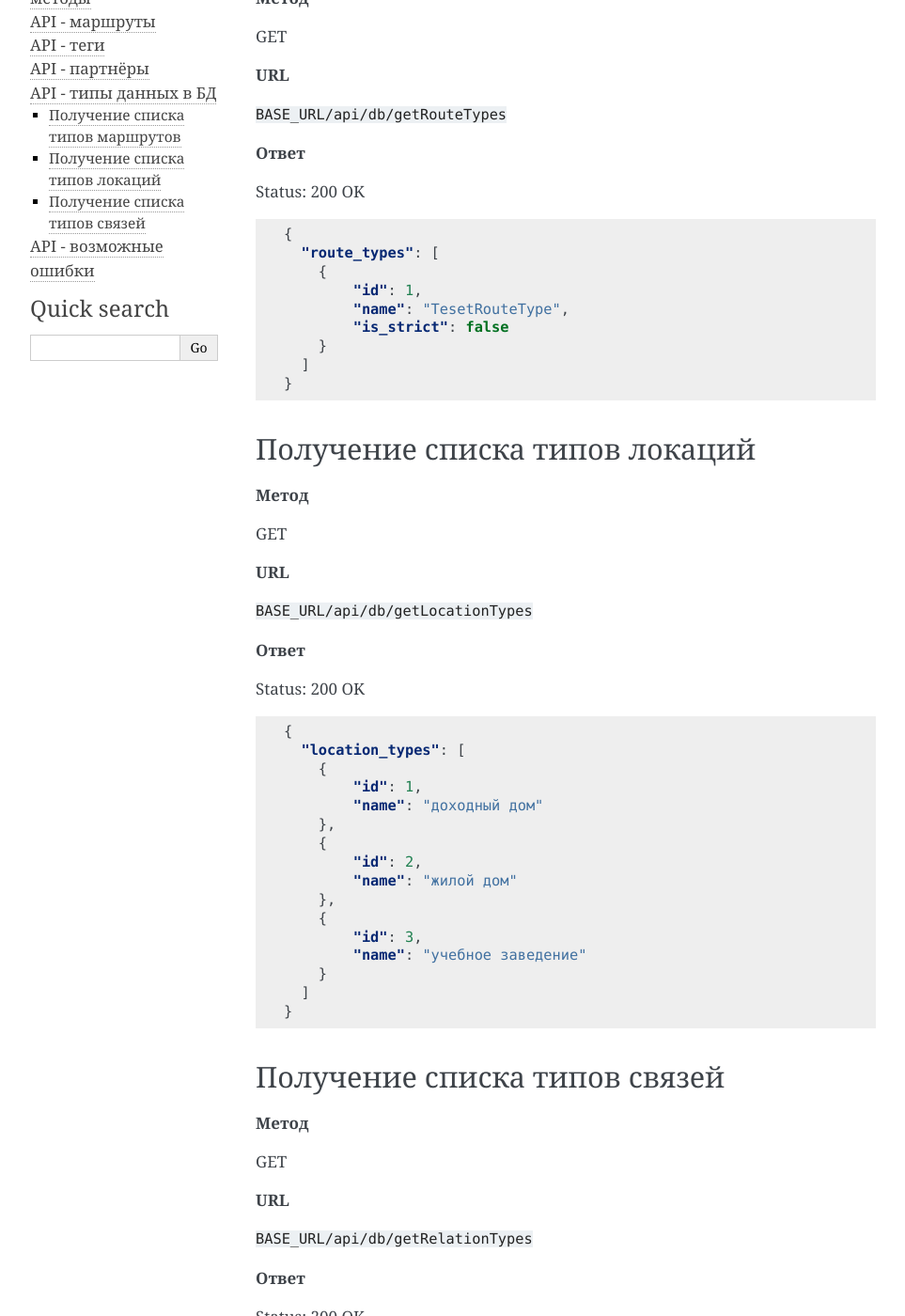
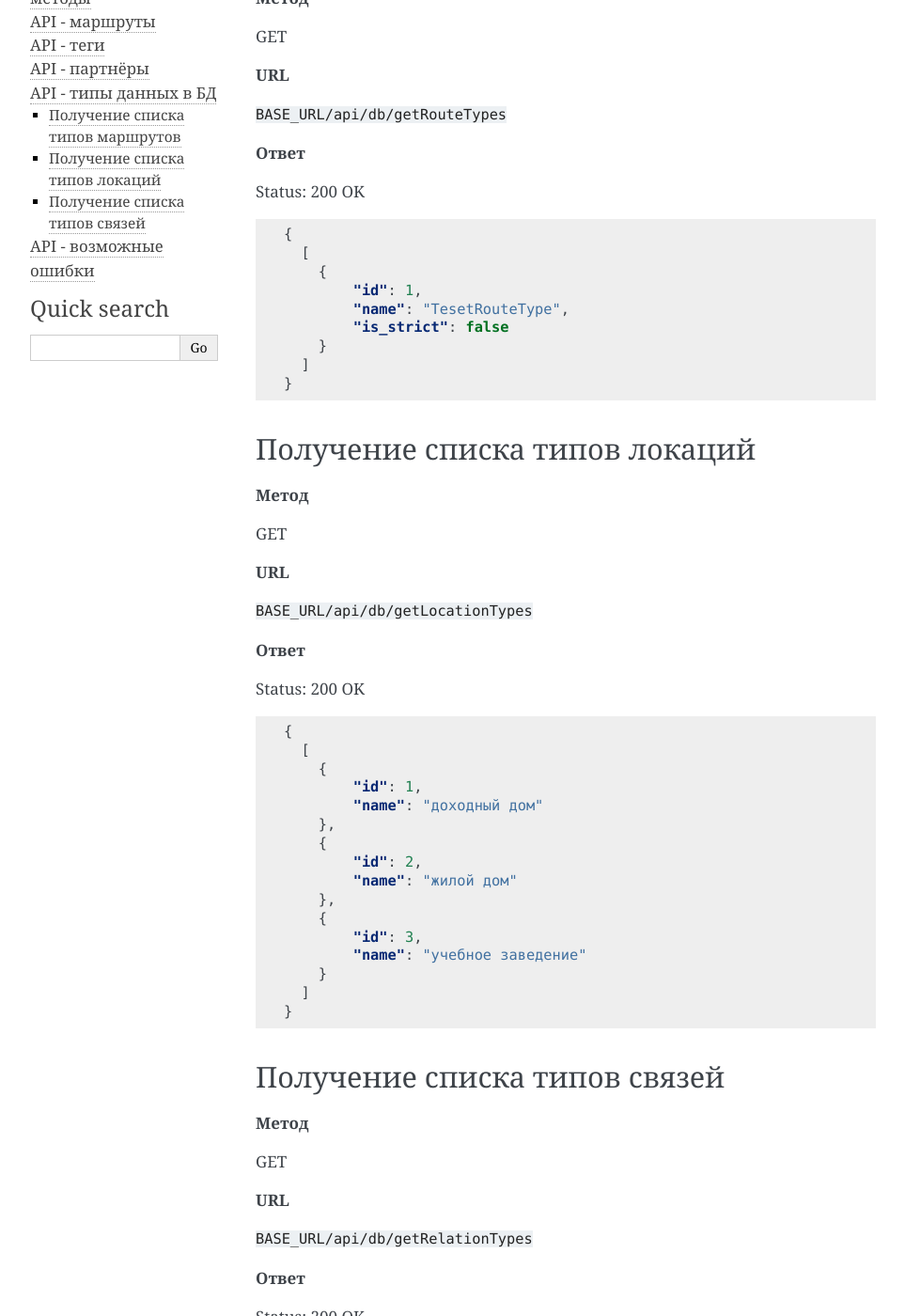
Before and after one commit to dh-center/st-retrospect-docs, a Sphinx documentation site: the page built from docs/pages/api-spec-datatypes.rst, in a window 1280 px wide and 1400 px high, scrolled down 320 px. Shown: the whole window at 94% size, without its empty margins (148-1111 px from the left). Built offline with Sphinx 7.4.7, drawn with Linux system fonts in a browser that asks for light colours.

Commit message:
Updated datatypes format

```diff
--- a/docs/pages/api-spec-datatypes.rst
+++ b/docs/pages/api-spec-datatypes.rst
@@ -23,7 +23,7 @@ Status: 200 OK
 .. code-block:: json
 
     {
-      "route_types": [
+      [
         {
             "id": 1,
             "name": "TesetRouteType",
@@ -51,7 +51,7 @@ Status: 200 OK
 .. code-block:: json
 
     {
-      "location_types": [
+      [
         {
             "id": 1,
             "name": "доходный дом"
@@ -86,7 +86,7 @@ Status: 200 OK
 .. code-block:: json
 
     {
-      "relation_types": [
+      [
         {
             "id": 1,
             "name": "бывал"
```
